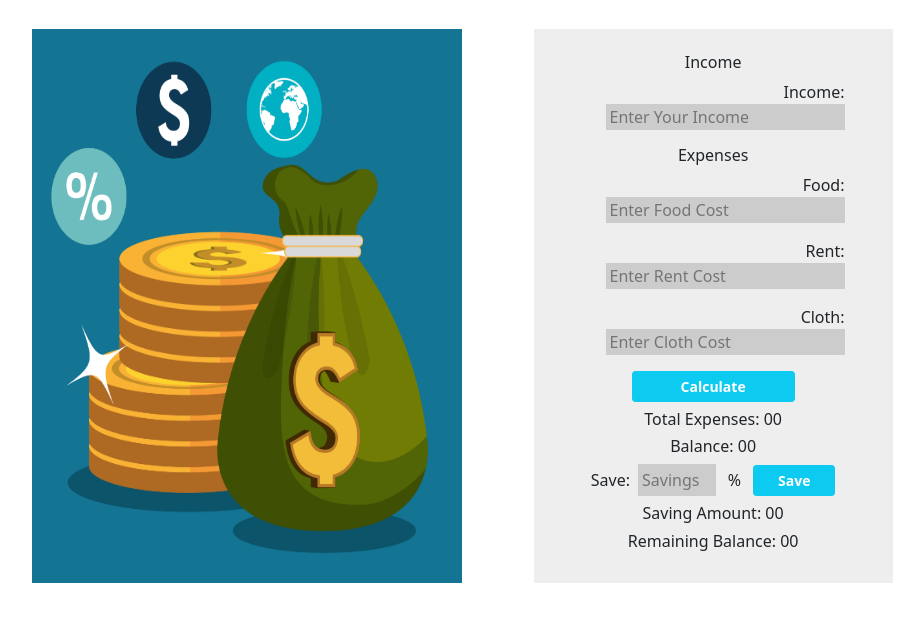
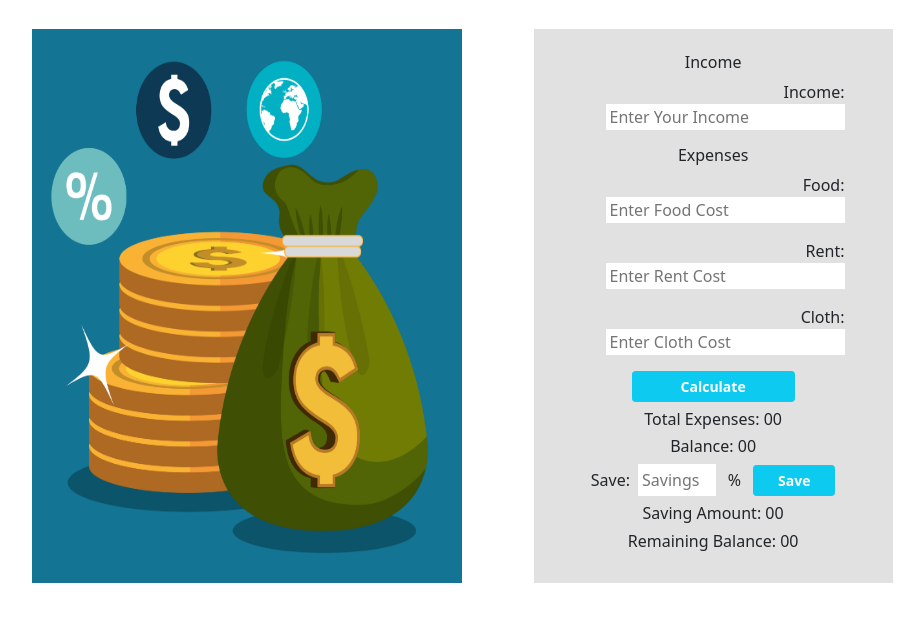
Before and after one commit to abuzafaremon/money-master, a plain HTML site: page index.html in a window 1280 px wide. Shown: the part 69-690 px from the top of the page, without its empty margins (178-1102 px from the left). Drawn offline with nearby package versions, Linux system fonts and the light colour scheme.

Commit message:
final commit

```diff
--- a/css/style.css
+++ b/css/style.css
@@ -1,6 +1,3 @@
 .bg-gray{
-  background-color: #cccccc56;
+  background-color: #cccccc96;
 }
-.bg-light-gray{
-  background-color: #cccccc;
-}
--- a/index.html
+++ b/index.html
@@ -5,7 +5,7 @@
   <meta charset="UTF-8">
   <meta http-equiv="X-UA-Compatible" content="IE=edge">
   <meta name="viewport" content="width=device-width, initial-scale=1.0">
-  <title>Document</title>
+  <title>Assaignment 5 | Money Calculation</title>
   <!-- boostrap link -->
   <link href="https://cdn.jsdelivr.net/npm/bootstrap@5.1.3/dist/css/bootstrap.min.css" rel="stylesheet"
     integrity="sha384-1BmE4kWBq78iYhFldvKuhfTAU6auU8tT94WrHftjDbrCEXSU1oBoqyl2QvZ6jIW3" crossorigin="anonymous">
@@ -32,22 +32,22 @@
             <h6 class="">Income</h6>
             <div class="mb-3 text-end">
               <span class="">Income:</span>
-              <input id="income" class="bg-light-gray border-0   px-1" type="text" placeholder="Enter Your Income">
+              <input id="income" class="bg-white border-0   px-1" type="text" placeholder="Enter Your Income">
             </div>
           </div>
           <div class="px-4 mb-3">
             <h6 class="">Expenses</h6>
             <div class="mb-3 text-end">
               <span class="">Food:</span>
-              <input id="food" class="bg-light-gray border-0   px-1" type="text" placeholder="Enter Food Cost">
+              <input id="food" class="bg-white border-0   px-1" type="text" placeholder="Enter Food Cost">
             </div>
             <div class="mb-3 text-end">
               <span class="">Rent:</span>
-              <input id="rent" class="bg-light-gray border-0   px-1" type="text" placeholder="Enter Rent Cost">
+              <input id="rent" class="bg-white border-0   px-1" type="text" placeholder="Enter Rent Cost">
             </div>
             <div class="mb-3 text-end">
               <span class="">Cloth:</span>
-              <input id="cloth" class="bg-light-gray border-0   px-1" type="text" placeholder="Enter Cloth Cost">
+              <input id="cloth" class="bg-white border-0   px-1" type="text" placeholder="Enter Cloth Cost">
             </div>
           </div>
           <div class="mb-2">
@@ -61,7 +61,7 @@
           </div>
           <div class="mb-2 d-flex justify-content-center align-items-center gap-2">
             <span>Save:</span>
-            <input type="text" id="save-input" class="bg-light-gray border-0 p-1   w-25" placeholder="Savings">
+            <input type="text" id="save-input" class="bg-white border-0 p-1   w-25" placeholder="Savings">
             <span class="mx-1">%</span>
             <button id="save-btn" class="btn btn-sm btn-info text-white fw-bold py-1 px-4">Save</button>
           </div>
--- a/js/script.js
+++ b/js/script.js
@@ -39,16 +39,16 @@ document.getElementById('calculate-btn').addEventListener('click', function () {
 
   // get cloth cost
   const costForCloth = costInputAmount('cloth');
+  // console.log(costForCloth);
   // error handling
   if (isNaN(costForCloth) || costForCloth < 0) {
     alert('Please enter a positive Number for cloth cost');
   };
-  // console.log(costForCloth);
 
   // calculate total cost
   const totalCost = costForFood + costForRent + costForCloth;
 
-  // error handling
+  // error handling ---
   // if (totalCost > income) {
   //   alert('Insuficient Income Balance for Expense');
   // };
```
